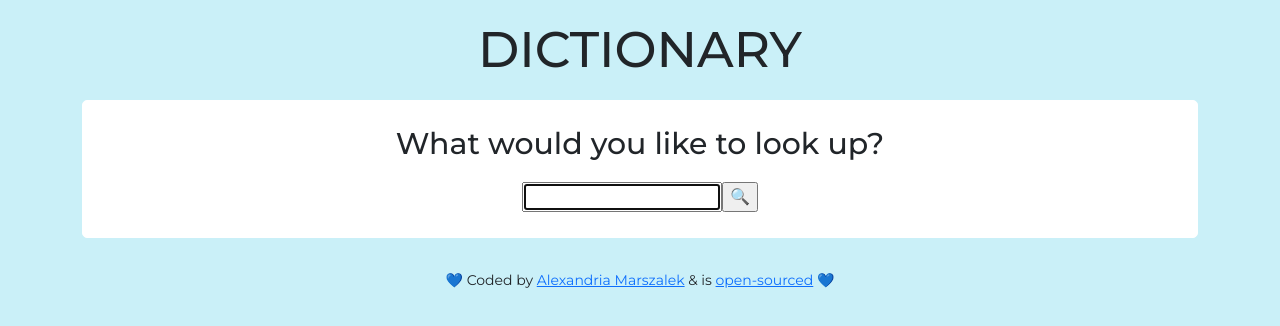
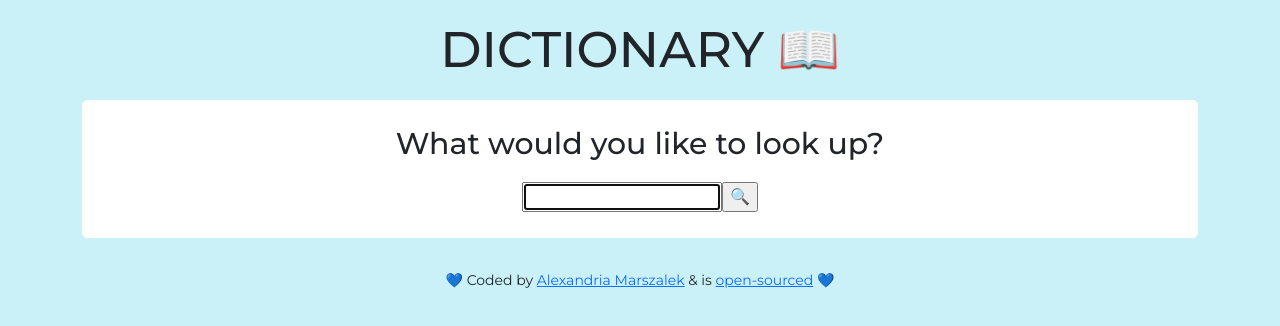
Before and after one commit to AJeannae/dictionary-project, a React (Create React App) app: page / in a window 1280 px wide. Shown: the top 326 px of the page. Built offline with nearby package versions, Linux system fonts and the light colour scheme.

Commit message:
added book emoji in header

```diff
--- a/src/Dictionary.js
+++ b/src/Dictionary.js
@@ -27,7 +27,7 @@ export default function Dictionary() {
 
   return (
     <div className="Dictionary">
-      <h1 className="text-uppercase">Dictionary</h1>
+      <h1 className="text-uppercase">Dictionary 📖</h1>
       <div className="form">
         <form onSubmit={search}>
           <h2>What would you like to look up?</h2>
```
